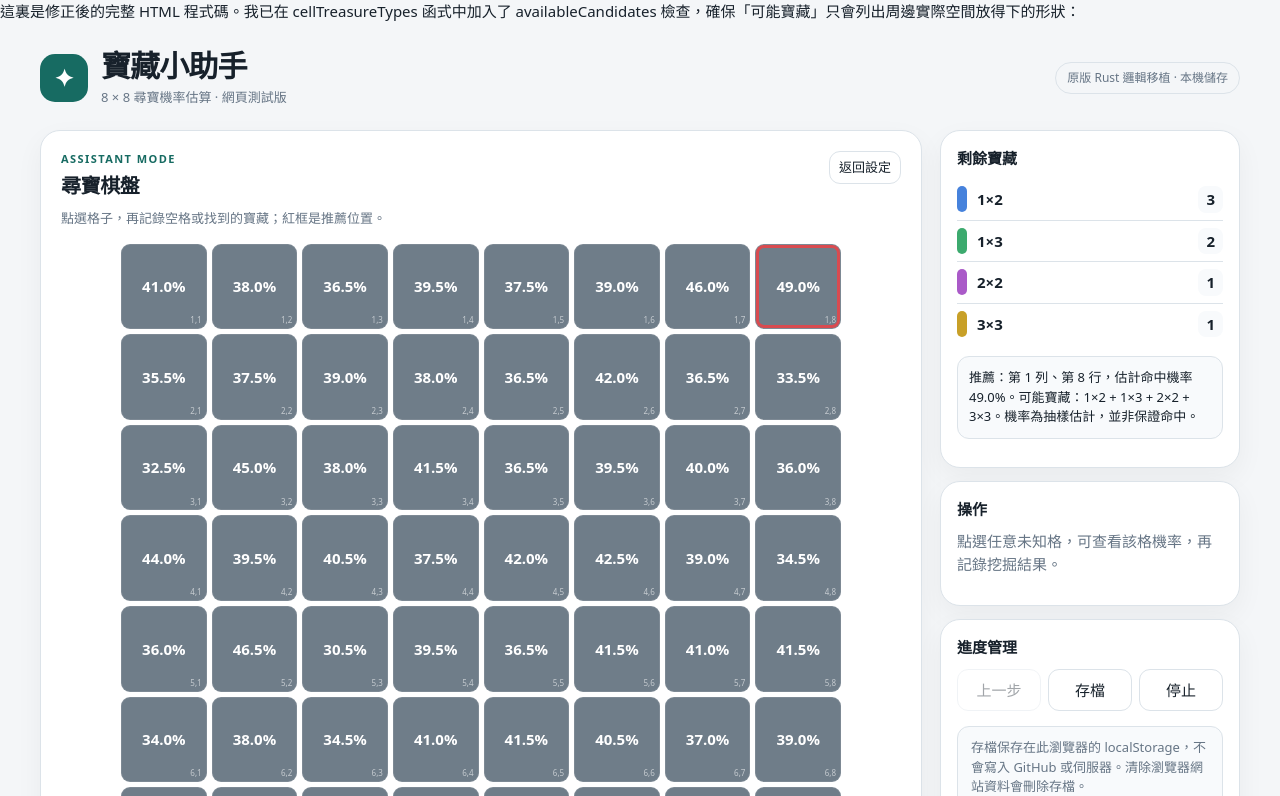
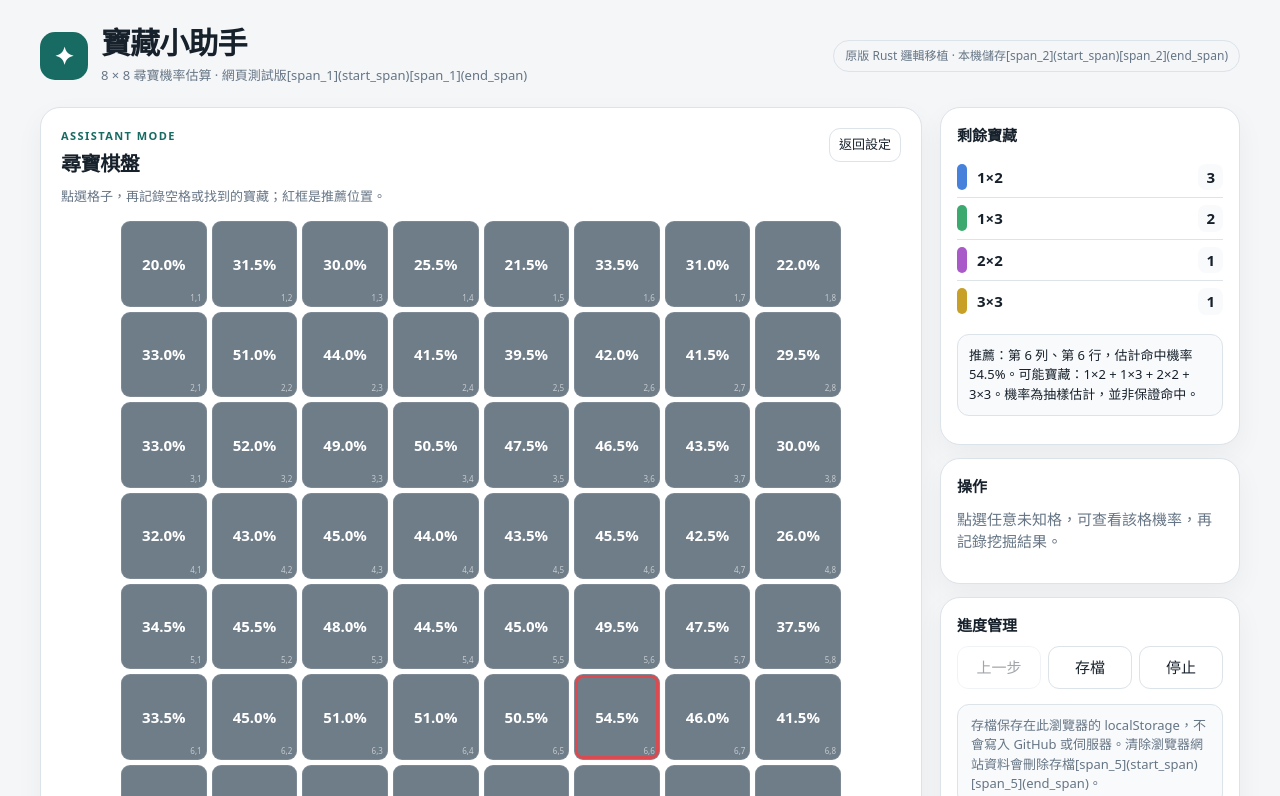
Before and after one commit to neochiu1004/tosAssistant, a plain HTML site: page index.html in a window 1280 px wide. Both pictures are taken after a click on the button "開始輔助". Shown: the top 796 px of the page. Drawn offline with Linux system fonts and the light colour scheme.

Commit message:
Update index.html

```diff
--- a/index.html
+++ b/index.html
@@ -1,4 +1,3 @@
-這裏是修正後的完整 HTML 程式碼。我已在 cellTreasureTypes 函式中加入了 availableCandidates 檢查，確保「可能寶藏」只會列出周邊實際空間放得下的形狀：
 <!doctype html>
 <html lang="zh-Hant">
 <head>
@@ -77,24 +76,24 @@ footer { max-width:1200px; margin:20px auto 0; color:var(--muted); font-size:12p
 </head>
 <body>
 <div id="app">
-<header><div class="brand"><div class="logo">✦</div><div><h1>寶藏小助手</h1><div class="subtitle">8 × 8 尋寶機率估算 · 網頁測試版</div></div></div><div class="pill">原版 Rust 邏輯移植 · 本機儲存</div></header>
+<header><div class="brand"><div class="logo">✦</div><div><h1>寶藏小助手</h1><div class="subtitle">8 × 8 尋寶機率估算 · 網頁測試版[span_1](start_span)[span_1](end_span)</div></div></div><div class="pill">原版 Rust 邏輯移植 · 本機儲存[span_2](start_span)[span_2](end_span)</div></header>
 <main>
 <section id="setupScreen" class="panel setup">
-<div class="eyebrow">New session</div><h2>設定這局的寶藏數量</h2><p>支援 1×2、1×3、2×2、3×3 四種類型，分別占用 2、3、4、9 格。寶藏可分布於任意格子，不要求相鄰。開始後可手動記錄結果，或設定測試答案來驗證推薦準確度。</p>
+<div class="eyebrow">New session</div><h2>設定這局的寶藏數量</h2><p>支援 1×2、1×3、2×2、3×3 四種類型，分別占用 2、3、4、9 格。寶藏可分布於任意格子，不要求相鄰。開始後可手動記錄結果，或設定測試答案來驗證推薦準確度[span_3](start_span)[span_3](end_span)。</p>
 <div class="count-grid" id="countInputs"></div>
 <div class="actions"><button class="primary" id="startAssist">開始輔助</button><button id="startTestSetup">設定寶藏位置並測試</button><button id="loadSave">載入存檔</button></div>
-<div id="setupMessage" class="note">測試模式會先讓你設定真實寶藏位置，正式測試時棋盤會隱藏答案；每次挖掘都會自動對照答案並更新推薦。</div>
+<div id="setupMessage" class="note">測試模式會先讓你設定真實寶藏位置，正式測試時棋盤會隱藏答案；每次挖掘都會自動對照答案並更新推薦[span_4](start_span)[span_4](end_span)。</div>
 </section>
 <section id="workspace" class="workspace hidden">
 <div class="panel board-panel"><div class="board-head"><div><div class="eyebrow" id="modeEyebrow">Assistant mode</div><h2 id="boardTitle">尋寶棋盤</h2><p id="boardHint">點選格子，再輸入空格或找到的寶藏。</p></div><button class="small" id="backSetup">返回設定</button></div><div id="board" class="board" aria-label="8乘8尋寶棋盤"></div><div class="legend"><span><i class="swatch" style="color:#d94b50"></i>推薦位置</span><span><i class="swatch" style="color:#fff"></i>選取格</span><span><i class="swatch" style="color:#43a66b"></i>推斷位置</span><span><i class="swatch" style="color:#c8ad36"></i>擺放預覽</span><span><i class="swatch" style="color:#7c83ff"></i>測試答案（設定時）</span></div></div>
 <aside class="side">
 <div class="panel"><h3>剩餘寶藏</h3><div id="remainingList"></div><div id="status" class="status" style="margin-top:12px">請開始設定。</div><div class="metrics" id="metrics"></div></div>
 <div class="panel" id="interactionPanel"><h3>操作</h3><div id="interactionContent"></div></div>
-<div class="panel"><h3>進度管理</h3><div class="control-group"><button id="undoBtn">上一步</button><button id="saveBtn">存檔</button><button id="stopBtn">停止</button></div><div class="note">存檔保存在此瀏覽器的 localStorage，不會寫入 GitHub 或伺服器。清除瀏覽器網站資料會刪除存檔。</div></div>
+<div class="panel"><h3>進度管理</h3><div class="control-group"><button id="undoBtn">上一步</button><button id="saveBtn">存檔</button><button id="stopBtn">停止</button></div><div class="note">存檔保存在此瀏覽器的 localStorage，不會寫入 GitHub 或伺服器。清除瀏覽器網站資料會刪除存檔[span_5](start_span)[span_5](end_span)。</div></div>
 </aside>
 </section>
 </main>
-<footer>機率為有限次抽樣估算，與原版一致採固定亂數種子；結果不保證命中。網頁預覽不會連接或操作實際遊戲。</footer>
+<footer>機率為有限次抽樣估算，與原版一致採固定亂數種子；結果不保證命中。網頁預覽不會連接或操作實際遊戲[span_6](start_span)[span_6](end_span)。</footer>
 </div>
 <script>
 'use strict';
@@ -105,39 +104,126 @@ function bit(i){return 1n<<BigInt(i)}
 function has(mask,i){return (mask&bit(i))!==0n}
 function popcount(x){let n=0;while(x){x&=x-1n;n++}return n}
 function shapeArea(s){return SHAPES[s][0]*SHAPES[s][1]}
+
 function positions(shape){const [h,w]=SHAPES[shape], out=[];for(const [hh,ww] of [[h,w],[w,h]])for(let r=0;r<=SIZE-hh;r++)for(let c=0;c<=SIZE-ww;c++){let m=0n;for(let y=r;y<r+hh;y++)for(let x=c;x<c+ww;x++)m|=bit(y*SIZE+x);out.push(m)}return [...new Set(out.map(String))].map(BigInt).sort((a,b)=>a<b?-1:a>b?1:0)}
 function positionsOrientation(shape,orientation){const [h,w]=SHAPES[shape],hh=orientation===0?Math.max(h,w):Math.min(h,w),ww=orientation===0?Math.min(h,w):Math.max(h,w),out=[];for(let r=0;r<=SIZE-hh;r++)for(let c=0;c<=SIZE-ww;c++){let m=0n;for(let y=r;y<r+hh;y++)for(let x=c;x<c+ww;x++)m|=bit(y*SIZE+x);out.push(m)}return out}
+
 class RNG{constructor(seed){this.x=seed||1n}next(){this.x=BigInt.asUintN(64,this.x^(this.x>>12n));this.x=BigInt.asUintN(64,this.x^(this.x<<25n));this.x=BigInt.asUintN(64,this.x^(this.x>>27n));return BigInt.asUintN(64,this.x*0x2545F4914F6CDD1Dn)}shuffle(a){for(let i=a.length-1;i>0;i--){const j=Number(this.next()%BigInt(i+1));[a[i],a[j]]=[a[j],a[i]]}}}
-function sampleBoard(all,remaining,blocked,rng){
-    const free=[];
-    for(let i=0;i<CELLS;i++) if(!has(blocked,i)) free.push(i);
-    const required=remaining.reduce((sum,count,shape)=>sum+count*shapeArea(shape),0);
-    if(required>free.length) return null;
-    rng.shuffle(free);
-    const board=[]; let cursor=0;
-    for(let shape=0;shape<SHAPES.length;shape++){
-        for(let n=0;n<remaining[shape];n++){
-            let mask=0n;
-            for(let j=0;j<shapeArea(shape);j++) mask|=bit(free[cursor++]);
-            board.push({shape,mask});
+
+/* 新增：根據方向與已封鎖格嚴格取得合法候選遮罩 */
+function getValidMasks(shape, currentBlocked, remainingOrients) {
+    const [h, w] = SHAPES[shape];
+    const out = [];
+    if (shape >= 2) {
+        const hh = h, ww = w;
+        for (let r = 0; r <= SIZE - hh; r++) {
+            for (let c = 0; c <= SIZE - ww; c++) {
+                let m = 0n;
+                let valid = true;
+                for (let y = r; y < r + hh; y++) {
+                    for (let x = c; x < c + ww; x++) {
+                        const idx = y * SIZE + x;
+                        if (has(currentBlocked, idx)) { valid = false; break; }
+                        m |= bit(idx);
+                    }
+                    if (!valid) break;
+                }
+                if (valid) out.push(m);
+            }
+        }
+        return [...new Set(out.map(String))].map(BigInt);
+    }
+    const [allowVertical, allowHorizontal] = remainingOrients;
+    const orientations = [];
+    if (allowVertical > 0) orientations.push([Math.max(h, w), Math.min(h, w)]);
+    if (allowHorizontal > 0) orientations.push([Math.min(h, w), Math.max(h, w)]);
+
+    for (const [hh, ww] of orientations) {
+        for (let r = 0; r <= SIZE - hh; r++) {
+            for (let c = 0; c <= SIZE - ww; c++) {
+                let m = 0n;
+                let valid = true;
+                for (let y = r; y < r + hh; y++) {
+                    for (let x = c; x < c + ww; x++) {
+                        const idx = y * SIZE + x;
+                        if (has(currentBlocked, idx)) { valid = false; break; }
+                        m |= bit(idx);
+                    }
+                    if (!valid) break;
+                }
+                if (valid) out.push(m);
+            }
         }
     }
-    return board;
+    return [...new Set(out.map(String))].map(BigInt);
 }
-function probabilities(remaining,blocked){
-    const rng=new RNG(SEED), counts=Array(CELLS).fill(0);
-    let successful=0;
-    for(let n=0;n<SAMPLES;n++){
-        const board=sampleBoard(null,remaining,blocked,rng);
-        if(!board) continue;
-        successful++;
-        let occupied=0n;
-        for(const item of board) occupied|=item.mask;
-        for(let i=0;i<CELLS;i++) if(has(occupied,i)) counts[i]++;
+
+/* 改良版機率計算：納入幾何限制與直橫方向消耗追蹤 */
+function probabilities(remaining, blocked){
+    const counts = Array(CELLS).fill(0);
+    let successful = 0;
+    const rng = new RNG(SEED);
+
+    for(let n=0; n<SAMPLES; n++){
+        let currentBlocked = blocked;
+        let possible = true;
+        const placedItems = [];
+
+        let simOrientations = [
+            remainingOrientations(0) || [0, 0],
+            remainingOrientations(1) || [0, 0]
+        ];
+
+        const shapeOrder = [];
+        remaining.forEach((count, shape)=>{
+            for(let c=0; c<count; c++) shapeOrder.push(shape);
+        });
+        rng.shuffle(shapeOrder);
+
+        for(const shape of shapeOrder){
+            let validMasks = [];
+            if(shape < 2){
+                validMasks = getValidMasks(shape, currentBlocked, simOrientations[shape]);
+            } else {
+                validMasks = getValidMasks(shape, currentBlocked, null);
+            }
+
+            const available = validMasks.filter(m => (m & currentBlocked) === 0n);
+            if(available.length === 0){
+                possible = false;
+                break;
+            }
+
+            const chosen = available[Number(rng.next() % BigInt(available.length))];
+            currentBlocked |= chosen;
+            placedItems.push({ shape, mask: chosen });
+
+            if(shape < 2){
+                const cells = [];
+                for(let i=0; i<CELLS; i++) if(has(chosen, i)) cells.push(i);
+                const isVertical = cells.length > 1 && cells.every(i => i % SIZE === cells[0] % SIZE);
+                if(isVertical){
+                    simOrientations[shape][0] = Math.max(0, simOrientations[shape][0] - 1);
+                } else {
+                    simOrientations[shape][1] = Math.max(0, simOrientations[shape][1] - 1);
+                }
+            }
+        }
+
+        if(possible){
+            successful++;
+            let occupied = 0n;
+            for(const item of placedItems) occupied |= item.mask;
+            for(let i=0; i<CELLS; i++){
+                if(has(occupied, i)) counts[i]++;
+            }
+        }
     }
+
     if(!successful) return null;
-    return counts.map(c=>c/successful);
+    return counts.map(c => c / successful);
 }
+
 function bestCell(p,blocked){let best=null;for(let i=0;i<CELLS;i++)if(!has(blocked,i)&&(best===null||p[i]>p[best]))best=i;return best}
 function blockedState(s){return s.found.reduce((b,x)=>b|BigInt(x.mask),BigInt(s.misses))}
 function current(){return history[history.length-1]}
@@ -222,7 +308,6 @@ function load(){try{const raw=localStorage.getItem('treasure-helper-save');if(!r
 function cellDisplay(i,s,best,previewMask){let cls='cell', text='', fill='#6f7d89';const blocked=BigInt(s.misses)|s.found.reduce((b,t)=>b|BigInt(t.mask),0n);const found=s.found.find(t=>has(BigInt(t.mask),i));if(previewMask!==null&&has(previewMask,i)){cls+=' preview';text=SHAPE_NAMES[placing.shape]}else if(found){cls+=' found';fill=SHAPE_COLORS[found.shape];text=SHAPE_NAMES[found.shape]}else if(has(BigInt(s.misses),i)){cls+=' miss';fill='#303943'}else if(mode==='truthSetup'||(mode==='test'&&$('board').classList.contains('show-truth'))){const t=truth.find(t=>has(t.mask,i));if(t){cls+=' truth';fill=SHAPE_COLORS[t.shape];text=SHAPE_NAMES[t.shape]}}
  if(selected===i)cls+=' selected';if(best===i)cls+=' best';if(!truthSetup&&finished()&&!has(blocked,i)&&probs&&probs[i]===1)cls+=' inferred';if(mode==='test'&&has(blocked,i)){}return {cls,text,fill,blocked}}
 
-/* 已修正：加入 availableCandidates 檢查，確保該形狀在該格實際放得下才會列出 */
 function cellTreasureTypes(i){
     if(!probs||!history.length)return[];
     const s=current(), blocked=blockedState(s);
```
